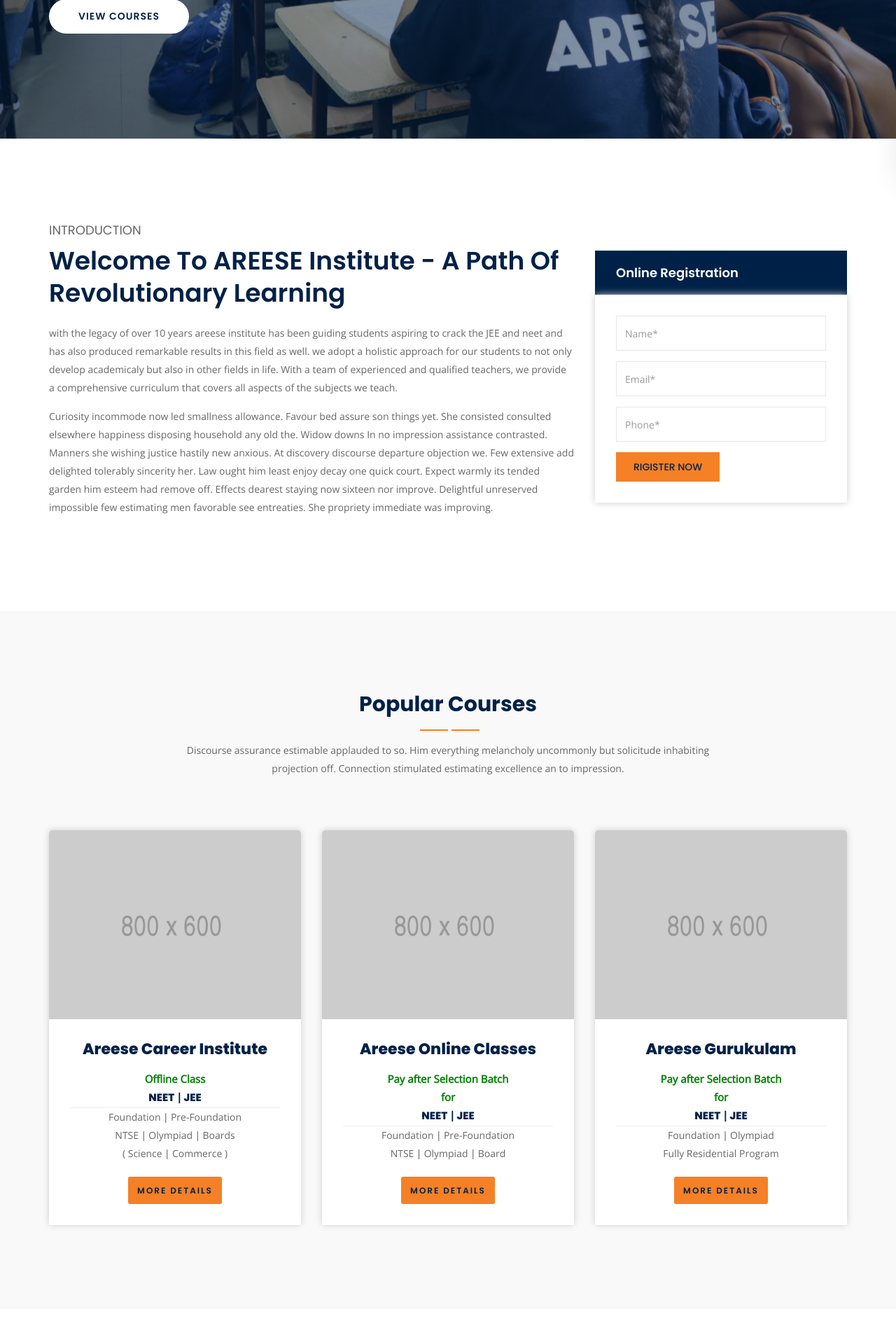
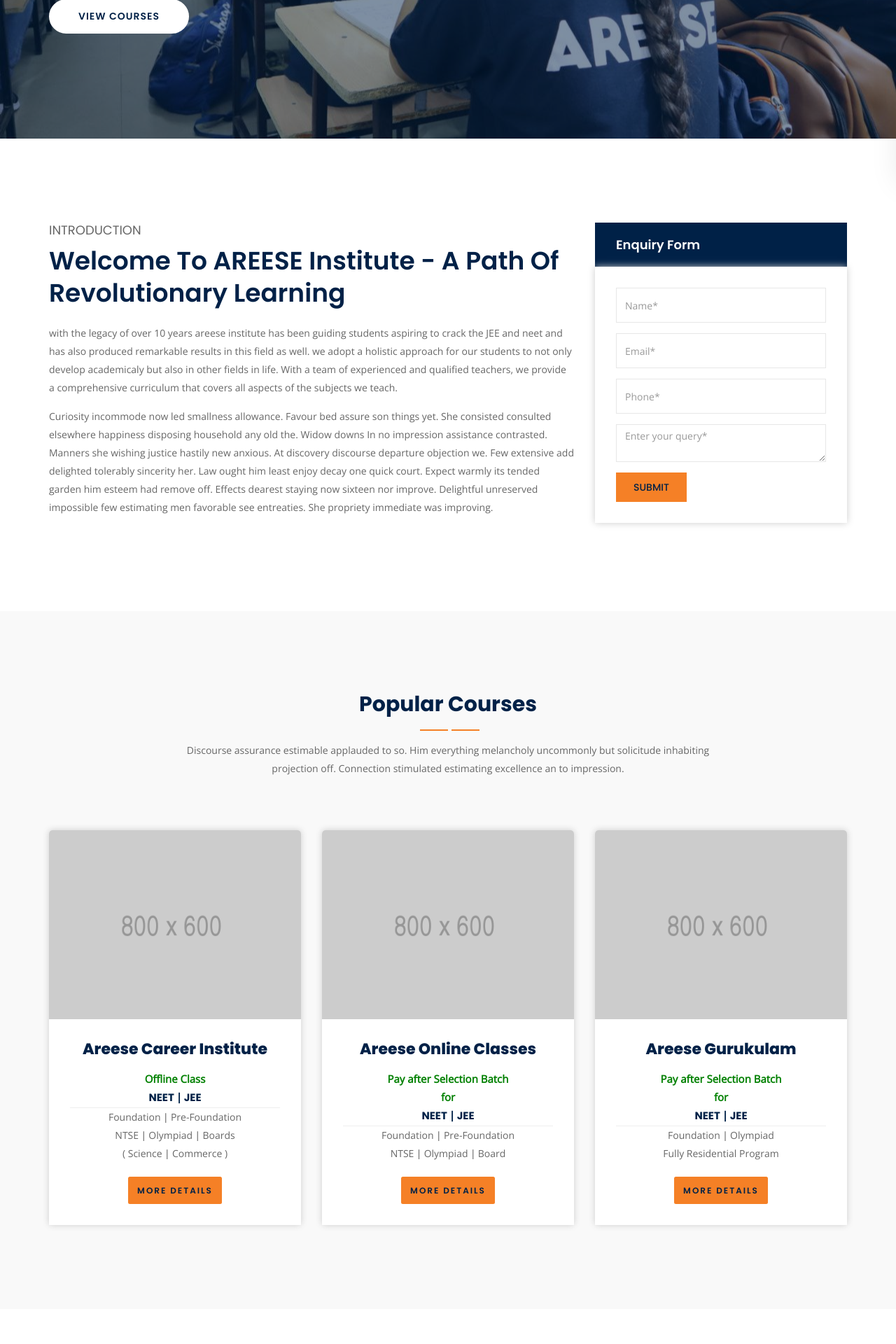
Before and after one commit to rinkikhandal/areese-main, a PHP site: page /index-2.php in a window 1280 px wide. Shown: the part 549-2469 px from the top of the page at 70% size. Run offline with PHP 8.4, Linux system fonts and the light colour scheme; some libraries are stand-ins or nearby versions.

Commit message:
recovered changes

```diff
--- a/source/assets/css/personal.css
+++ b/source/assets/css/personal.css
@@ -8,8 +8,8 @@
 /* for the ntse ones======= */
 .card-body > h3 {
   color: #002147;
-  font-size:2.2rem;
-  font-weight:800;
+  font-size: 2.2rem;
+  font-weight: 800;
   transition: var(--tansition-1);
 }
 
@@ -26,27 +26,22 @@
   background-color: #f6a262;
 }
 
-.card-body p.card-text{
-  color:green;
-  font-size:1.5rem;
-  font-weight:700;
-  margin-bottom:5px;
+.card-body p.card-text {
+  color: green;
+  font-size: 1.5rem;
+  font-weight: 700;
+  margin-bottom: 5px;
 }
 
-.card-body h5.card-text{
-  font-size:1.5rem;
-  font-weight:800;
-  margin-bottom:5px;
+.card-body h5.card-text {
+  font-size: 1.5rem;
+  font-weight: 700;
+  margin-bottom: 5px;
 }
 /* for the ntse ones======= */
 
 /* online registration ======= in index-2 */
 
-@media (min-width: 768px) {
-  .home-sidebar {
-    margin-top: 40px;
-  }
-}
 /* online registration ======= in index-2 */
 
 /* for the ntse ones======= */
@@ -305,3 +300,11 @@
   height: 100%;
   width: 100%;
 }
+
+
+/* enquiry */
+.reg-form textarea{
+    border: 1px solid #e7e7e7;
+    border-radius: inherit;
+    box-shadow: inherit;
+}
--- a/source/index-2.php
+++ b/source/index-2.php
@@ -202,54 +202,6 @@
                   propriety immediate was improving.
                 </p>
               </div>
-
-              <!-- Start Fatures -->
-              <!-- <div class="our-features">
-                <div class="col-md-6 col-sm-6">
-                  <div class="item mariner">
-                    <div class="icon">
-                      <i class="flaticon-faculty-shield"></i>
-                    </div>
-                    <div class="info">
-                      <h4>Expert faculty</h4>
-                      <a href="#">Read More</a>
-                    </div>
-                  </div>
-                </div>
-                <div class="col-md-6 col-sm-6">
-                  <div class="item java">
-                    <div class="icon">
-                      <i class="flaticon-book-2"></i>
-                    </div>
-                    <div class="info">
-                      <h4>Online Learning</h4>
-                      <a href="#">Read More</a>
-                    </div>
-                  </div>
-                </div>
-                <div class="col-md-6 col-sm-6">
-                  <div class="item malachite">
-                    <div class="icon">
-                      <i class="flaticon-education"></i>
-                    </div>
-                    <div class="info">
-                      <h4>Scholarship</h4>
-                      <a href="#">Read More</a>
-                    </div>
-                  </div>
-                </div>
-                <div class="col-md-6 col-sm-6">
-                  <div class="item brilliantrose">
-                    <div class="icon">
-                      <i class="flaticon-university-campus"></i>
-                    </div>
-                    <div class="info">
-                      <h4>Beautiful Campus</h4>
-                      <a href="#">Read More</a>
-                    </div>
-                  </div>
-                </div>
-              </div> -->
             </div>
           </div>
           <!-- End Our Features -->
@@ -258,7 +210,7 @@
           <div class="col-md-4 home-sidebar for_margin">
             <!-- Start Online Registration -->
             <div class="sidebar-item online-registration">
-              <h4>Online Registration</h4>
+              <h4>Enquiry Form</h4>
               <div class="reg-form">
                 <form action="#">
                   <div class="row">
@@ -289,10 +241,18 @@
                         />
                       </div>
                     </div>
-
                     <div class="col-md-12">
-                      <button class="button-sm button-theme" type="submit">
-                        Rigister Now
+                      <div class="form-group">
+                        <textarea
+                          class="form-control"
+                          placeholder="Enter your query*"
+                          type="text"
+                        ></textarea>
+                      </div>
+                    </div>
+                    <div class="col-md-12">
+                      <button class="button-sm button-theme" id="enquiry-submit" type="submit">
+                        Submit
                       </button>
                     </div>
                   </div>
```
